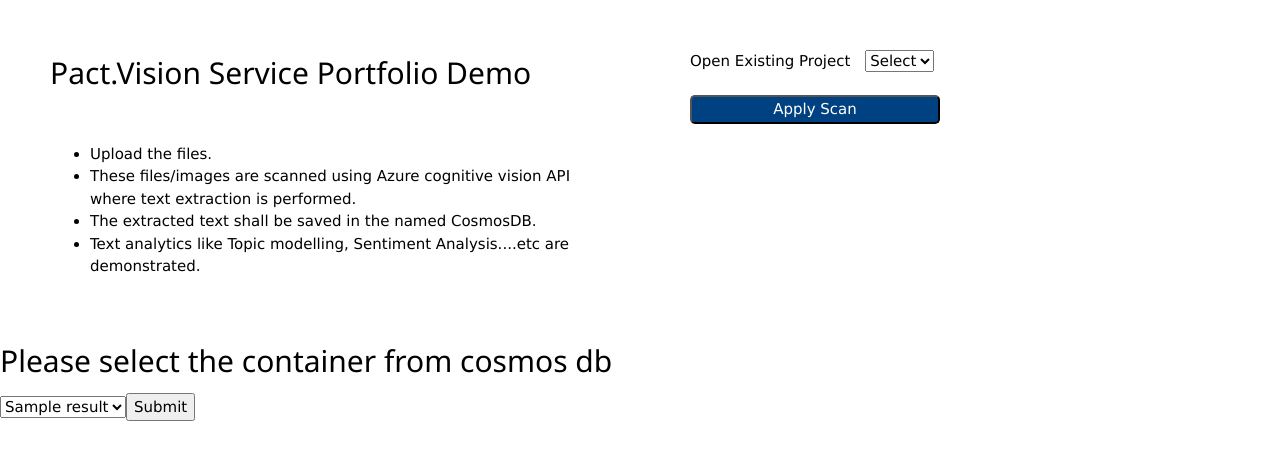
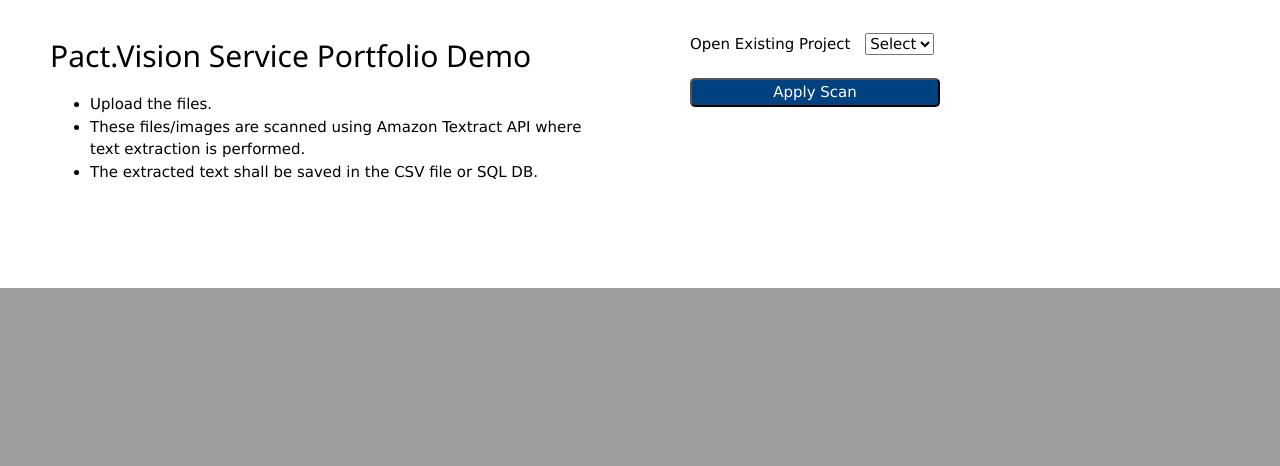
Before and after one commit to pravee2667/idcpascan, a Flask app: template templates/files.html in a window 1280 px wide. Shown: the part 512-978 px from the top of the page. After the commit the page ends 800 px from the top, so only its background shows below. Run offline with Flask 2, Linux system fonts and the light colour scheme; the template is opened without the code that fills it: most values are stand-ins (such as "Sample title", 1, 10 or a date in 2020); parts of the project's set-up code (start-up, migrations or seed data) failed here and were passed over.

Commit message:
templates have been updated

```diff
--- a/templates/files.html
+++ b/templates/files.html
@@ -1,12 +1,3 @@
-
-
-
-
-
-
-
-
-
 
 <!DOCTYPE html>
 <html>
@@ -16,12 +7,12 @@
 <head>
     <style>
         .homepage-banner {
-            background-image: url('./background.png');
+            background-image: url('static/images/background.png');
             background-repeat: no-repeat;
             background-size: cover;
             background-color: black;
             background-position: center;
-            min-height: 512px;
+            min-height: 495px;
             width: 100%;
             color: white;
             text-align: center;
@@ -86,18 +77,18 @@
         <div class="col-md-6" style="width:50%;">
             <div class="centered">
                 <div style="margin:50px;">
-                    <h2>Pact.Vision Service Portfolio Demo</h2><br />
+                    <h2>Pact.Vision Service Portfolio Demo</h2>
                                                                <ul style="">
                                                                    <li>
                                                                        Upload the files.
                                                                    </li>
-                                                                   <li>These files/images are scanned using Azure cognitive vision API where text extraction is performed.</li>
+                                                                   <li>These files/images are scanned using Amazon Textract API where text extraction is performed.</li>
 
-                                                                   <li> The extracted text shall be saved in the named CosmosDB.</li>
+                                                                   <li> The extracted text shall be saved in the CSV file or SQL DB.</li>
 
 
 
-                                                                   <li>Text analytics like Topic modelling, Sentiment Analysis....etc are demonstrated.</li>
+
 
                                                                </ul>
                 </div>
@@ -142,34 +133,3 @@
     </div>
 </body>
 </html>
-
-
-
-
-
-<!DOCTYPE html>
-<html>
-  <head>
-    <title>Sentiment Analysis on Text Data</title>
-
-  </head>
-
-  <body>
-  <h2>Please select the container from cosmos db</h2>
-   <div class="ml-container">
-         <form action = "/result" method = "POST"  enctype = "multipart/form-data">
-         <select name="containers" >
-         <option value="{{result[0]}}" >{{result[0]}} </option>
-         {% for valu in result[1:]  %}
-         <option value="{{valu}}" >{{valu}} </option>
-         {% endfor %}
-        <input type = "submit"/ >
-		</form>
-	</div>
-	<br>
-	<br>
-
-
-
-  </body>
-</html>
```
Also changed, not shown: templates/upload.html (+5 -5 lines).
